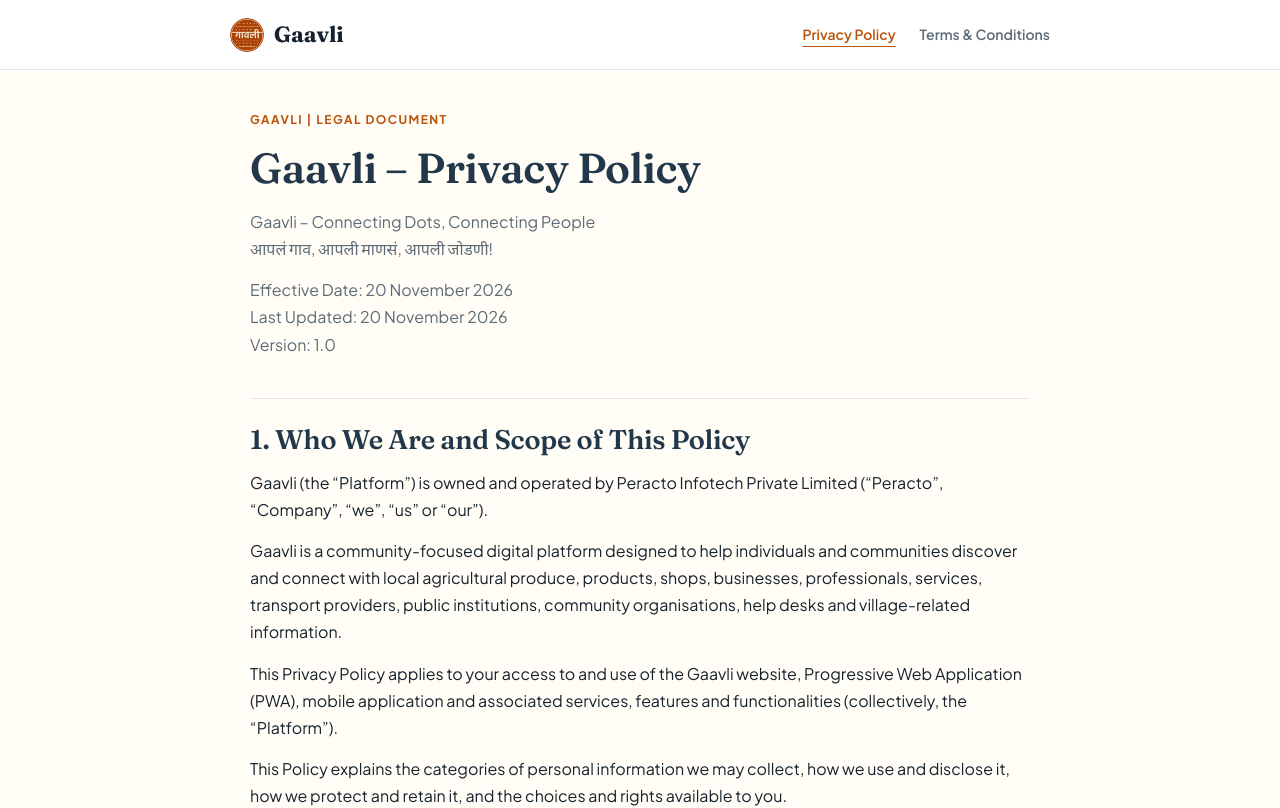
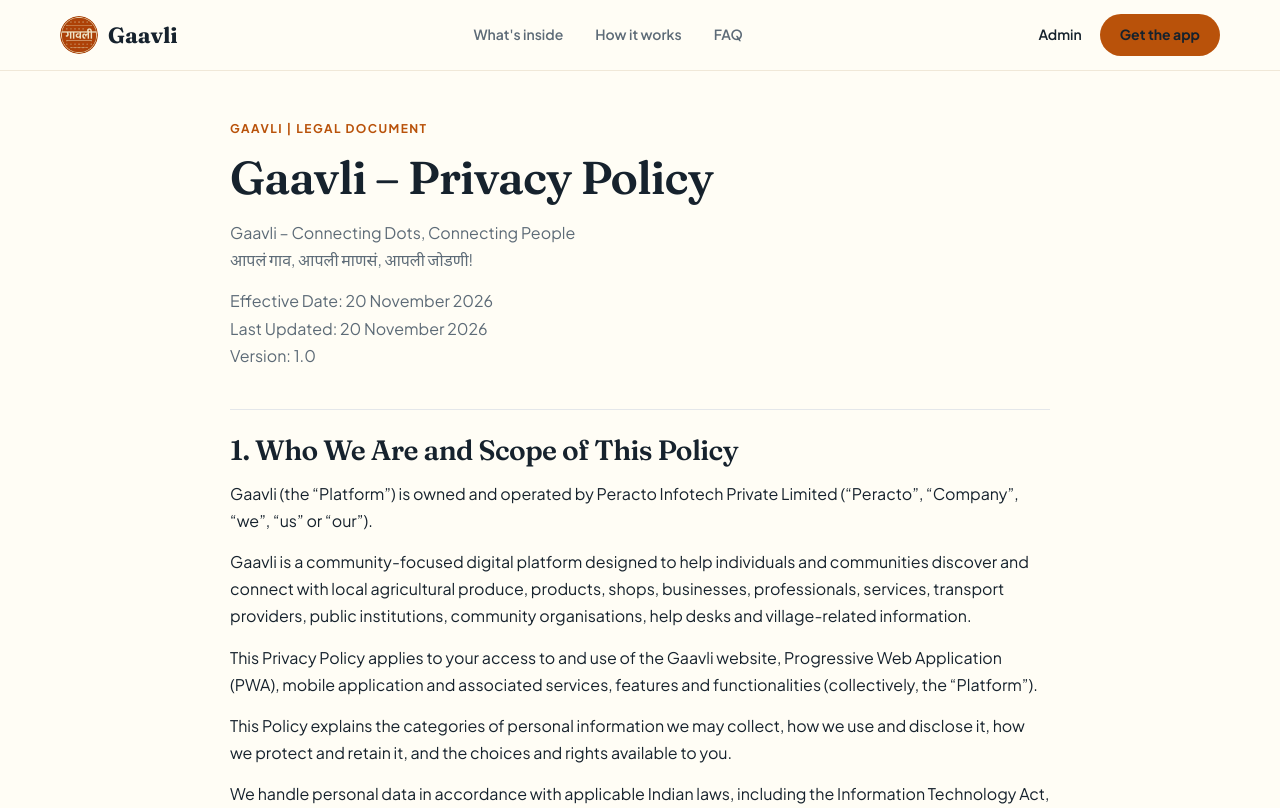
Before and after one commit to RushabhBhosale/Gaavli, a Next.js app in the folder apps/web/: page /privacy-policy in a window 1280 px wide. Shown: the top 808 px of the page. Built offline with nearby package versions, Linux system fonts and the light colour scheme; no server answers.

Commit message:
minor ui change

```diff
--- a/apps/web/src/app/page.tsx
+++ b/apps/web/src/app/page.tsx
@@ -1,6 +1,8 @@
 import Image from "next/image";
 import { Fraunces, Plus_Jakarta_Sans } from "next/font/google";
 import "./landing.css";
+import { SiteFooter } from "@/components/landing/site-footer";
+import { SiteHeader } from "@/components/landing/site-header";
 
 const display = Fraunces({ subsets: ["latin"], variable: "--font-display", weight: ["600", "700"] });
 const body = Plus_Jakarta_Sans({ subsets: ["latin"], variable: "--font-body" });
@@ -39,21 +41,7 @@ function Phone({ children, className = "" }: { children: React.ReactNode; classN
 export default function LandingPage() {
   return (
     <main className={`lp ${display.variable} ${body.variable}`} id="top">
-      <header className="lp-nav">
-        <a className="lp-brand" href="#top">
-          <Image src="/gaavli-logo.png" alt="" width={38} height={38} priority />
-          <span>Gaavli</span>
-        </a>
-        <nav className="lp-nav-links" aria-label="Main navigation">
-          <a href="#modules">What&apos;s inside</a>
-          <a href="#how">How it works</a>
-          <a href="#faq">FAQ</a>
-        </nav>
-        <div className="lp-nav-cta">
-          <a className="lp-link" href="/login">Admin</a>
-          <a className="lp-btn lp-btn--primary lp-btn--sm" href={apkUrl}>Get the app</a>
-        </div>
-      </header>
+      <SiteHeader />
 
       <section className="lp-hero" aria-labelledby="hero-title">
         <div className="lp-hero-copy">
@@ -214,12 +202,7 @@ export default function LandingPage() {
         <Image className="lp-cta-art" src="/landing-village.webp" alt="" fill sizes="100vw" />
       </section>
 
-      <footer className="lp-footer">
-        <a className="lp-brand" href="#top"><Image src="/gaavli-logo.png" alt="" width={34} height={34} /><span>Gaavli</span></a>
-        <span>Connecting dots, connecting people.</span>
-        <nav aria-label="Footer navigation"><a href="#modules">What&apos;s inside</a><a href="#how">How it works</a><a href="/privacy-policy">Privacy Policy</a><a href="/terms-and-conditions">Terms &amp; Conditions</a><a href="/login">Admin sign in</a></nav>
-        <small>© 2026 Gaavli</small>
-      </footer>
+      <SiteFooter />
     </main>
   );
 }
--- a/apps/web/src/app/privacy-policy/page.tsx
+++ b/apps/web/src/app/privacy-policy/page.tsx
@@ -9,5 +9,5 @@ export const metadata: Metadata = {
 };
 
 export default function PrivacyPolicyPage() {
-  return <LegalPage document={privacyPolicy} current="privacy" />;
+  return <LegalPage document={privacyPolicy} />;
 }
--- a/apps/web/src/app/terms-and-conditions/page.tsx
+++ b/apps/web/src/app/terms-and-conditions/page.tsx
@@ -8,5 +8,5 @@ export const metadata: Metadata = {
 };
 
 export default function TermsAndConditionsPage() {
-  return <LegalPage document={termsAndConditions} current="terms" />;
+  return <LegalPage document={termsAndConditions} />;
 }
--- /dev/null
+++ b/apps/web/src/components/landing/site-footer.tsx
@@ -0,0 +1,21 @@
+import Image from "next/image";
+
+export function SiteFooter({ home = "" }: { home?: "" | "/" }) {
+  return (
+    <footer className="lp-footer">
+      <a className="lp-brand" href={home ? "/" : "#top"}>
+        <Image src="/gaavli-logo.png" alt="" width={34} height={34} />
+        <span>Gaavli</span>
+      </a>
+      <span>Connecting dots, connecting people.</span>
+      <nav aria-label="Footer navigation">
+        <a href={`${home}#modules`}>What&apos;s inside</a>
+        <a href={`${home}#how`}>How it works</a>
+        <a href="/privacy-policy">Privacy Policy</a>
+        <a href="/terms-and-conditions">Terms &amp; Conditions</a>
+        <a href="/login">Admin sign in</a>
+      </nav>
+      <small>© 2026 Gaavli</small>
+    </footer>
+  );
+}
--- /dev/null
+++ b/apps/web/src/components/landing/site-header.tsx
@@ -0,0 +1,32 @@
+import Image from "next/image";
+
+const apkUrl = process.env.NEXT_PUBLIC_ANDROID_APK_URL ?? "#download";
+
+// The public site header. `home` is "" on the landing page itself and "/" on
+// other public pages so the section links still reach the landing page.
+export function SiteHeader({ home = "" }: { home?: "" | "/" }) {
+  return (
+    <header className="lp-nav">
+      <a className="lp-brand" href={home ? "/" : "#top"}>
+        <Image src="/gaavli-logo.png" alt="" width={38} height={38} priority />
+        <span>Gaavli</span>
+      </a>
+      <nav className="lp-nav-links" aria-label="Main navigation">
+        <a href={`${home}#modules`}>What&apos;s inside</a>
+        <a href={`${home}#how`}>How it works</a>
+        <a href={`${home}#faq`}>FAQ</a>
+      </nav>
+      <div className="lp-nav-cta">
+        <a className="lp-link" href="/login">
+          Admin
+        </a>
+        <a
+          className="lp-btn lp-btn--primary lp-btn--sm"
+          href={home && apkUrl.startsWith("#") ? `/${apkUrl}` : apkUrl}
+        >
+          Get the app
+        </a>
+      </div>
+    </header>
+  );
+}
--- a/apps/web/src/components/legal/legal-page.tsx
+++ b/apps/web/src/components/legal/legal-page.tsx
@@ -1,6 +1,8 @@
-import Image from "next/image";
 import { Fraunces, Plus_Jakarta_Sans } from "next/font/google";
 import type { LegalDocument } from "@/content/legal/types";
+import { SiteFooter } from "@/components/landing/site-footer";
+import { SiteHeader } from "@/components/landing/site-header";
+import "@/app/landing.css";
 import "./legal.css";
 
 const display = Fraunces({
@@ -11,42 +13,12 @@ const display = Fraunces({
 const body = Plus_Jakarta_Sans({ subsets: ["latin"], variable: "--font-body" });
 
 // Renders an approved legal document exactly as supplied: the wording lives in
-// src/content/legal and is never edited here.
-export function LegalPage({
-  document,
-  current,
-}: {
-  document: LegalDocument;
-  current: "privacy" | "terms";
-}) {
+// src/content/legal and is never edited here. Header and footer are the same
+// ones the landing page uses.
+export function LegalPage({ document }: { document: LegalDocument }) {
   return (
-    <div className={`legal ${display.variable} ${body.variable}`}>
-      <header className="legal-bar">
-        <a className="legal-brand" href="/">
-          <Image
-            src="/gaavli-logo.png"
-            alt=""
-            width={34}
-            height={34}
-            priority
-          />
-          <span>Gaavli</span>
-        </a>
-        <nav aria-label="Legal documents">
-          <a
-            href="/privacy-policy"
-            aria-current={current === "privacy" ? "page" : undefined}
-          >
-            Privacy Policy
-          </a>
-          <a
-            href="/terms-and-conditions"
-            aria-current={current === "terms" ? "page" : undefined}
-          >
-            Terms &amp; Conditions
-          </a>
-        </nav>
-      </header>
+    <div className={`lp ${display.variable} ${body.variable}`}>
+      <SiteHeader home="/" />
       <main className="legal-doc">
         <p className="legal-label">{document.label}</p>
         {document.blocks.map((block, index) => {
@@ -78,7 +50,7 @@ export function LegalPage({
           }
         })}
       </main>
-      <footer className="legal-footer">{document.footer}</footer>
+      <SiteFooter home="/" />
     </div>
   );
 }
--- a/apps/web/src/components/legal/legal.css
+++ b/apps/web/src/components/legal/legal.css
@@ -1,54 +1,12 @@
-/* Public legal pages. Colours mirror the landing page / mobile theme. */
-.legal {
-  --saffron-dark: #b9520a;
-  --steel: #35546e;
-  --steel-deep: #22384a;
-  --cream: #fffdf5;
-  --ink: #16222d;
-  --muted: #5d6b77;
-  --line: #e4e7ea;
-  min-height: 100vh;
-  display: flex;
-  flex-direction: column;
-  background: var(--cream);
-  color: var(--ink);
-  font-family: var(--font-body), system-ui, "Noto Sans Devanagari", sans-serif;
-  font-size: 16px;
-  line-height: 1.7;
+/* Document body of the public legal pages. Header, footer, colours and fonts
+   come from the landing page (landing.css). */
+.lp .legal-doc {
+  width: 100%;
+  max-width: 860px;
+  margin: 0 auto;
+  padding: 48px 20px 72px;
 }
-.legal *, .legal *::before, .legal *::after { box-sizing: border-box; }
-.legal a { color: inherit; text-decoration: none; }
-.legal-bar {
-  display: flex;
-  flex-wrap: wrap;
-  align-items: center;
-  justify-content: space-between;
-  gap: 12px 24px;
-  padding: 16px max(20px, calc((100% - 820px) / 2));
-  border-bottom: 1px solid var(--line);
-  background: #fff;
-}
-.legal-brand {
-  display: inline-flex;
-  align-items: center;
-  gap: 10px;
-  font-family: var(--font-display), serif;
-  font-weight: 700;
-  font-size: 22px;
-  color: var(--steel-deep);
-}
-.legal-brand img { border-radius: 50%; }
-.legal-bar nav { display: flex; flex-wrap: wrap; gap: 8px 24px; font-size: 14px; font-weight: 600; color: var(--muted); }
-.legal-bar nav a:hover { color: var(--saffron-dark); }
-.legal-bar nav a[aria-current="page"] { color: var(--saffron-dark); text-decoration: underline; text-underline-offset: 6px; }
-.legal-doc {
-  flex: 1;
-  width: 100%;
-  max-width: 820px;
-  margin: 0 auto;
-  padding: 40px 20px 64px;
-}
-.legal-label {
+.lp .legal-label {
   margin: 0 0 12px;
   font-size: 12px;
   font-weight: 700;
@@ -56,26 +14,14 @@
   color: var(--saffron-dark);
   white-space: pre;
 }
-.legal-doc h1, .legal-doc h2, .legal-doc h3 {
-  font-family: var(--font-display), Georgia, serif;
-  color: var(--steel-deep);
-  letter-spacing: -0.01em;
+.lp .legal-doc h1 { margin: 0 0 16px; font-size: clamp(32px, 5vw, 46px); }
+.lp .legal-doc h2 { margin: 40px 0 12px; padding-top: 24px; border-top: 1px solid var(--line); font-size: clamp(22px, 3.4vw, 28px); line-height: 1.2; }
+.lp .legal-doc h3 { margin: 24px 0 8px; font-size: 18px; line-height: 1.35; color: var(--steel); }
+.lp .legal-doc p { margin: 0 0 14px; line-height: 1.7; white-space: pre-line; overflow-wrap: anywhere; }
+.lp .legal-doc h1 + p, .lp .legal-doc h1 + p + p { color: var(--muted); }
+.lp .legal-doc ul, .lp .legal-doc ol { margin: 0 0 16px; padding-left: 24px; }
+.lp .legal-doc li { margin: 0 0 6px; padding-left: 4px; line-height: 1.7; overflow-wrap: anywhere; }
+.lp .legal-doc li::marker { color: var(--saffron-dark); }
+@media (max-width: 600px) {
+  .lp .legal-doc { padding: 32px 16px 56px; }
 }
-.legal-doc h1 { margin: 0 0 16px; font-size: clamp(30px, 5vw, 42px); line-height: 1.12; }
-.legal-doc h2 { margin: 40px 0 12px; padding-top: 24px; border-top: 1px solid var(--line); font-size: clamp(22px, 3.4vw, 27px); line-height: 1.25; }
-.legal-doc h3 { margin: 24px 0 8px; font-size: 18px; line-height: 1.35; color: var(--steel); }
-.legal-doc p { margin: 0 0 14px; white-space: pre-line; overflow-wrap: anywhere; }
-.legal-doc h1 + p, .legal-doc h1 + p + p { color: var(--muted); }
-.legal-doc ul, .legal-doc ol { margin: 0 0 16px; padding-left: 24px; }
-.legal-doc li { margin: 0 0 6px; padding-left: 4px; overflow-wrap: anywhere; }
-.legal-doc li::marker { color: var(--saffron-dark); }
-.legal-footer {
-  padding: 24px 20px;
-  text-align: center;
-  font-size: 14px;
-  color: #d6e2ec;
-  background: var(--steel-deep);
-}
-@media (max-width: 600px) {
-  .legal-doc { padding: 28px 16px 48px; }
-}
```
